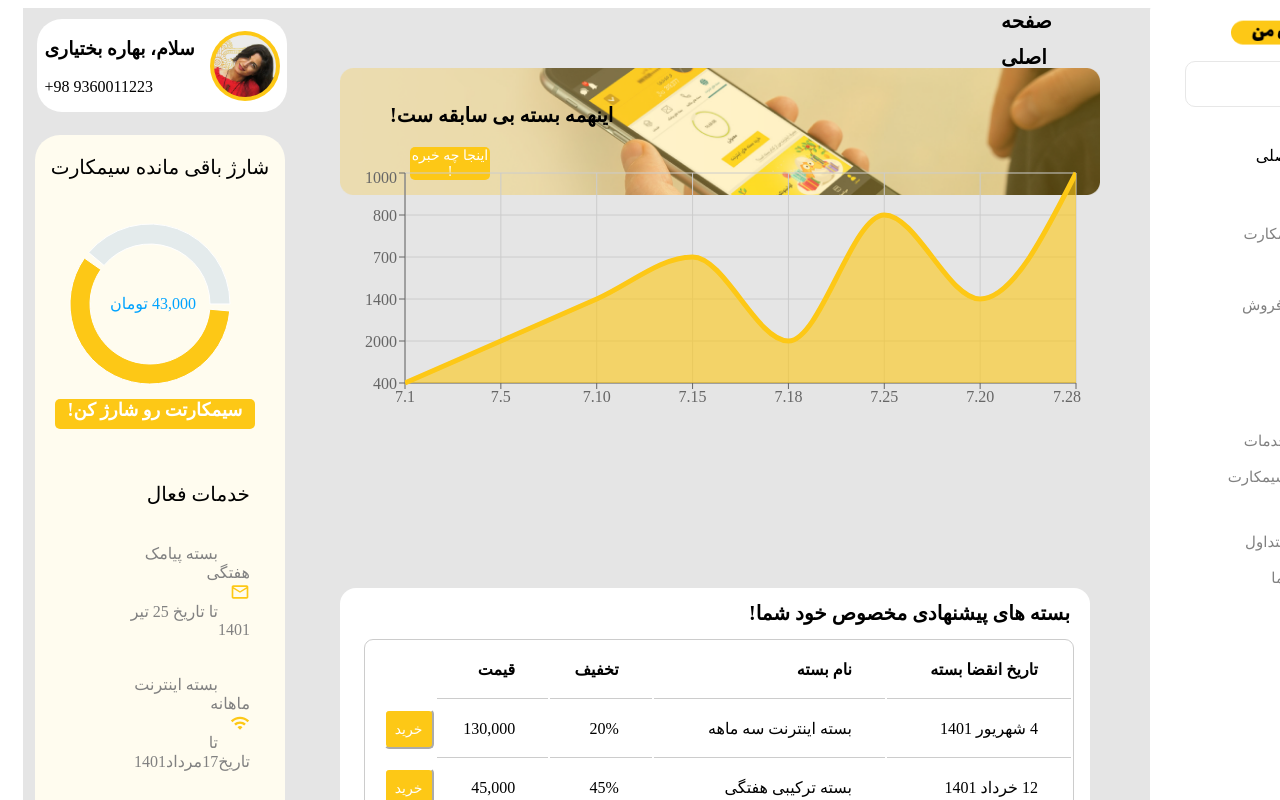
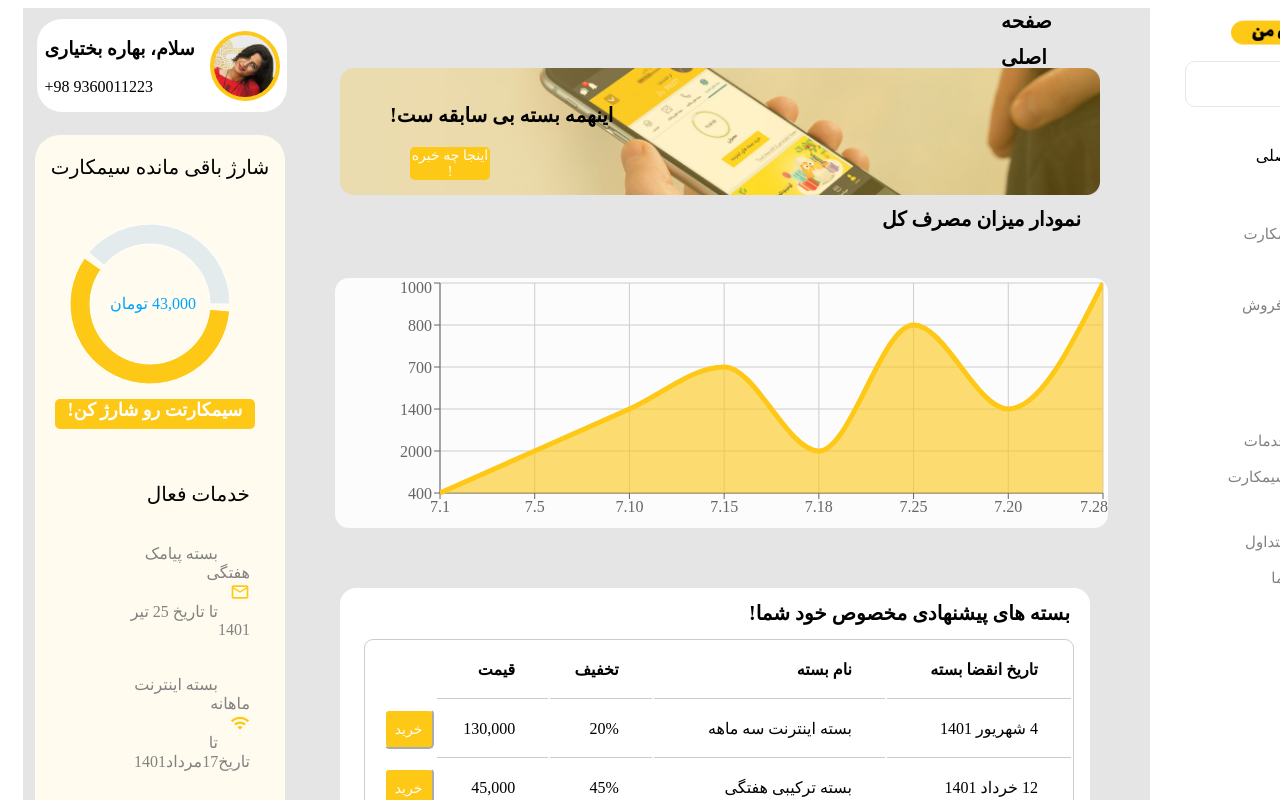
Before and after one commit to Bahareh-bkt/My-Irancell, a React (Create React App) app: page / in a window 1280 px wide. Shown: the top 800 px of the page. Built offline with nearby package versions, Linux system fonts and the light colour scheme.

Commit message:
last changes in chart

```diff
--- a/src/components/ConsumChart.js
+++ b/src/components/ConsumChart.js
@@ -50,7 +50,7 @@
 export default class ConsumChart extends PureComponent {
 render() {
   return (
-    <div style={{height: '250px', width:'100%', textAlign:'left'}}>
+    <div className='chart' style={{height: '250px', width:'99%', textAlign:'center'}}>
       <ResponsiveContainer >
           <AreaChart data={data}>
                  {/* <defs>
```
